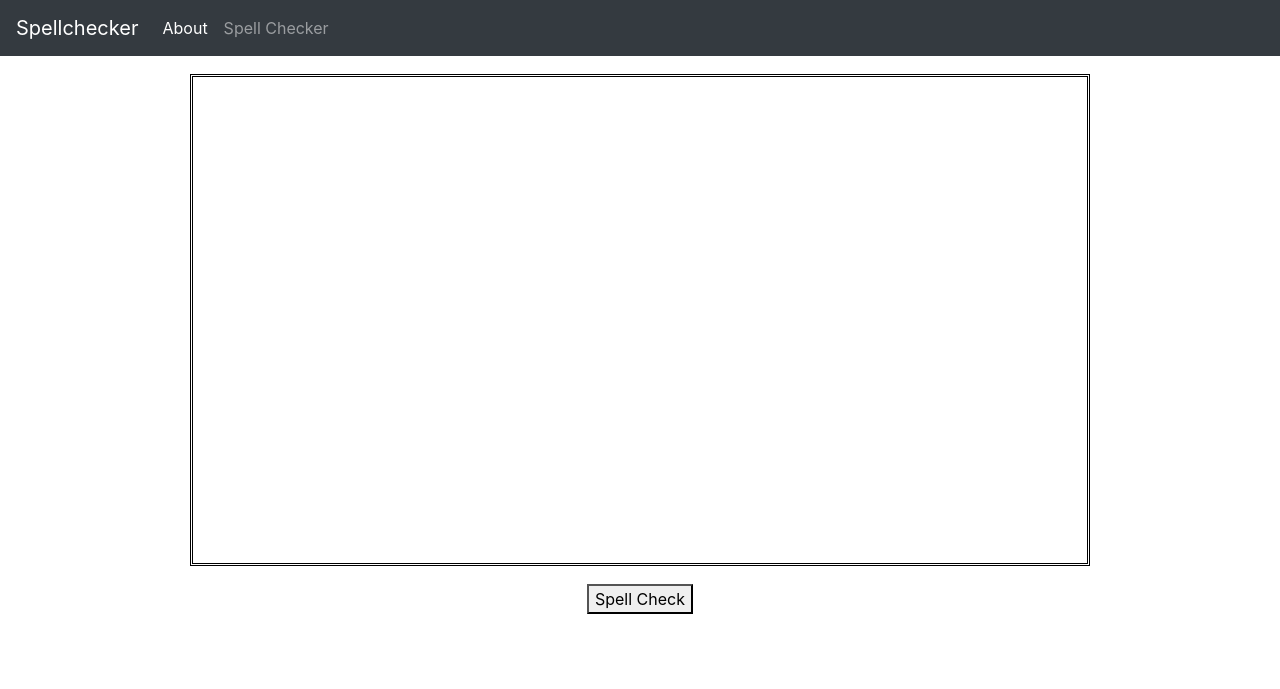
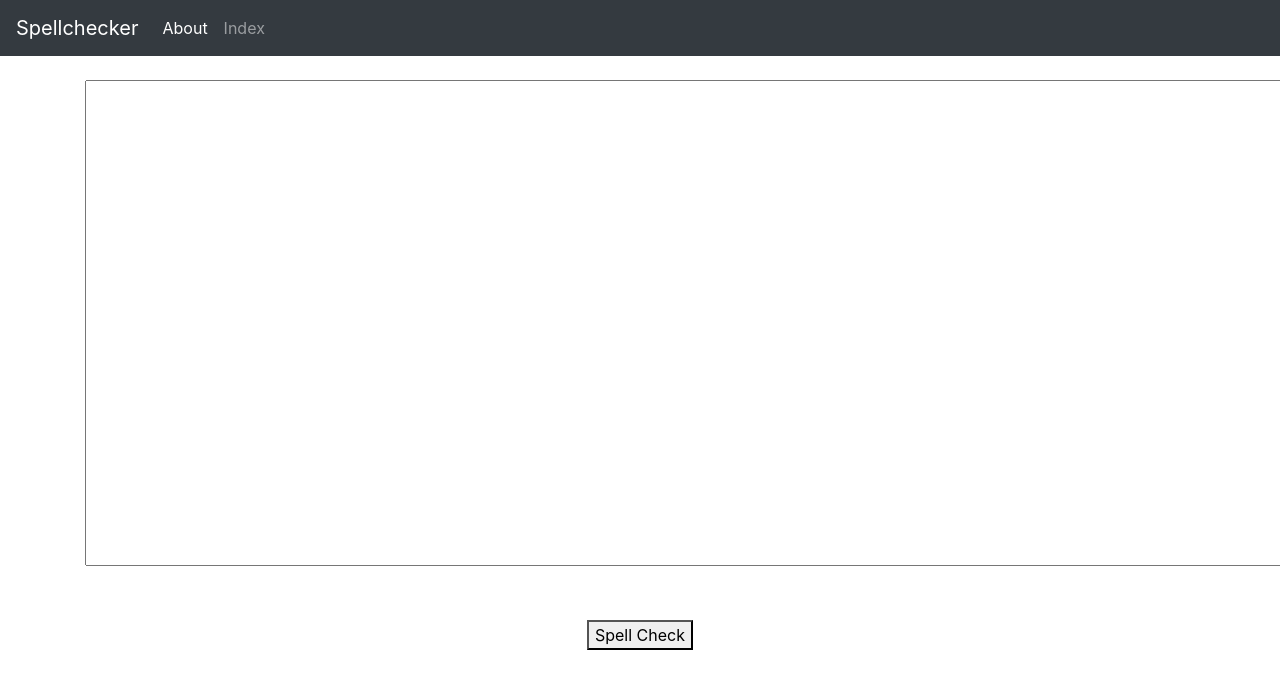
Before and after one commit to GreihMurray/SoftwareDevProject2021, a Flask app: page /index in a window 1280 px wide; the page is wider, and only the part inside the window is pictured. Shown: the top 689 px of that part. Run offline with Flask 2, Linux system fonts and the light colour scheme; some libraries are stand-ins or nearby versions.

Commit message:
Revert "Input output rework"

```diff
--- a/app/spell_check.py
+++ b/app/spell_check.py
@@ -1,5 +1,6 @@
 from spellchecker import SpellChecker
 import re
+
 
 def parse_txt(raw_input):
     init_word_list = re.split('([^a-zA-Z0-9\'])', raw_input)
--- a/app/spell_check_test.py
+++ b/app/spell_check_test.py
@@ -6,7 +6,8 @@ class TestSpellCheckMethods(unittest.TestCase):
     def test_parse_txt(self):
         self.assertEqual(parse_txt("Here is a sentence"), ['Here', 'is', 'a', 'sentence'])
         self.assertEqual(parse_txt("single"), ['single'])
-        self.assertEqual(parse_txt("I want 2 check numbers & characters"), ['I', 'want', '2', 'check', 'numbers', '&', 'characters'])
+        self.assertEqual(parse_txt("I want 2 check numbers & characters"), ['I', 'want', '2', 'check', 'numbers', '&',
+                                                                            'characters'])
         self.assertEqual(parse_txt("Let's test this! It is great to be @ the ballgame, with my friend!"), ["Let's", 'test', 'this', '!', 'It', 'is', 'great', 'to', 'be', '@', 'the', 'ballgame', ',', 'with', 'my', 'friend', '!'])
 
     def test_check_word(self):
--- a/app/templates/base.html
+++ b/app/templates/base.html
@@ -26,17 +26,6 @@ Other pages inherit from this file for simplicity.
                 text-decoration-color: crimson;
                 text-decoration-style: wavy;
             }
-
-            .divStyle{
-                width: 80%;
-                height: 60vh;
-                margin:0 auto;
-                outline: black;
-                outline-style: double;
-                outline-width: medium;
-                outline-offset: 3px;
-                text-align: left;
-            }
         </style>
     </head>
 
@@ -55,7 +44,7 @@ Other pages inherit from this file for simplicity.
                         </a>
                     </li>
                     <li class="nav-item">
-                        <a class="nav-link" href="{{ url_for('index_page') }}">Spell Checker</a>
+                        <a class="nav-link" href="{{ url_for('index_page') }}">Index</a>
                     </li>
                 </ul>
             </div>
--- a/app/templates/index.html
+++ b/app/templates/index.html
@@ -12,18 +12,14 @@ HTML file that uses base template to create specific page for textbox editor
     <body class="text-center">
         <br>
         <div class="container">
-            <form method='POST' id="TextForm" onsubmit="return getContent()" spellcheck="false">
-                <textarea id="InputOutputTextArea" style="display: none" name="TextToCheck"></textarea>
-
-                    <!--Editable div that will allow for input/destination for output-->
-                    <!--Inluded for loop iterates through every word in input, prints in individual span element, and styles approrpiately-->
-                    <div contenteditable="true" id="InputOutputDiv" class="divStyle">
-
+            <form method='POST' id="TextForm">
+                <textarea rows='20' cols='150' name='TextToCheck' id="TextToCheck"></textarea>
+                <br>
+                <div contenteditable="true">
                     {% for word in misspelled_words%}
                         <span class={{word[0]}}>{{word[1]}}</span>
                     {% endfor %}
-
-                    </div>
+                </div>
                 <br>
                 <button type="submit">Spell Check</button>
             </form>
@@ -34,30 +30,6 @@ HTML file that uses base template to create specific page for textbox editor
                 integrity="sha256-QWo7LDvxbWT2tbbQ97B53yJnYU3WhH/C8ycbRAkjPDc="
                 crossorigin="anonymous"></script>
 
-    <script type="text/javascript">
-        //Method that runs on form submission to get data from div and put into textarea to be sent to backend
-        function getContent(){
-            in_out_div = document.getElementById("InputOutputDiv")
-            in_out_textarea = document.getElementById("InputOutputTextArea")
-
-
-            /*Checks for child nodes in div
-                if child nodes are found, iterates through each one to get data
-                adds that data to inputoutput text area so it can be passed to backend properly
-
-                If no child nodes are found, adds contents of div to inputoutput text area
-            */
-
-            if(in_out_div.childNodes.length > 1){
-                child_nodes = in_out_div.childNodes
-                for(var i = 1; i < child_nodes.length; i += 2){
-                    in_out_textarea.value += child_nodes[i].innerHTML + ' '
-                }
-            }
-            else{
-                document.getElementById("InputOutputTextArea").value = document.getElementById('InputOutputDiv').innerHTML;
-            }
-        }
-    </script>
+    <script type="text/javascript"></script>
 
 {% endblock %}
--- a/app/views.py
+++ b/app/views.py
@@ -30,11 +30,5 @@ def index_page():
                 results_words.append(('Misspelled_words', TextToCheck_List[i]))
             else:
                 results_words.append(('', TextToCheck_List[i]))
-
         return render_template("index.html", misspelled_words=results_words)
-
     return render_template("index.html")
-
-@app.route('/about')
-def about():
-    return "About"
```
Also changed, not shown: requirements.txt (line endings or trailing spaces).
